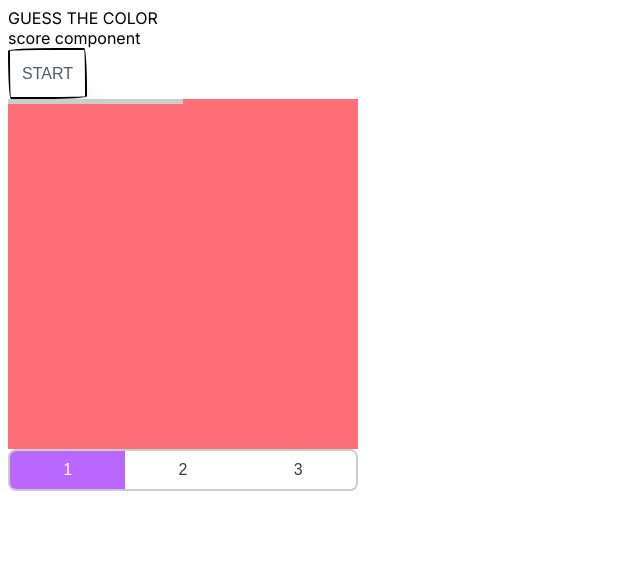
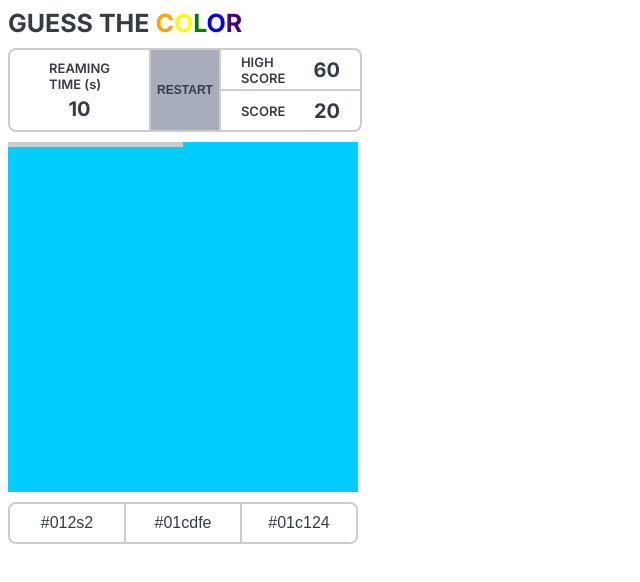
Before and after one commit to niltonc/color-game, a Next.js app: page / in a window 1280 px wide. Shown: the top 582 px of the page, without its empty margins (0-640 px from the left). Built offline with nearby package versions, Linux system fonts and the light colour scheme.

Commit message:
feat: layout structure

```diff
--- a/src/app/layout.tsx
+++ b/src/app/layout.tsx
@@ -1,9 +1,7 @@
 import { Inter } from 'next/font/google';
 
-const inter = Inter({
-  subsets: ['latin'],
-  display: 'swap'
-});
+const inter = Inter({ subsets: ['latin'] });
+
 export const metadata = {
   title: 'COLOR GAME',
   description: 'GUESS THE COLOR'
--- a/src/app/page.tsx
+++ b/src/app/page.tsx
@@ -3,38 +3,54 @@ import Button from '@/components/Button';
 import ColorSquare from '@/components/colorSquare';
 import { ButtonGroup } from '@/components/ButtonGroup';
 import { useState } from 'react';
+import PointControler from '@/components/score';
+import ColorfulTextComponent from '@/components/Title';
 
 export default function Home() {
-  const [selectedButton, setSelectedButton] = useState(1);
+  const [selectedButton, setSelectedButton] = useState(0);
 
   const handleButtonClick = (buttonIndex: React.SetStateAction<number>) => {
     setSelectedButton(buttonIndex);
   };
   return (
     <main>
-      GUESS THE COLOR
-      <div>score component</div>
-      <Button onClick={() => console.log('START DO JOGO')}>START</Button>
-      <ColorSquare color="#ff6f7a" progress={50} />
-      <div style={{ width: 350 }}>
+      {/* <Button onClick={() => console.log('START DO JOGO')}>START</Button> */}
+      <div
+        style={{
+          width: 350
+        }}
+      >
+        <ColorfulTextComponent />
+      </div>
+      <div style={{ width: 350, paddingBlock: 10 }}>
+        <PointControler
+          score="20"
+          highScore="60"
+          time="10"
+          onReset={() => console.log('reset')}
+        />
+      </div>
+      <ColorSquare color="#01cdfe" progress={50} />
+      <div style={{ width: 350, paddingBlock: 10 }}>
         <ButtonGroup.Root>
           <ButtonGroup.Item
             selected={selectedButton === 1}
             onClick={() => handleButtonClick(1)}
           >
-            1
+            #012s2
           </ButtonGroup.Item>
           <ButtonGroup.Item
+            blr
             selected={selectedButton === 2}
             onClick={() => handleButtonClick(2)}
           >
-            2
+            #01cdfe
           </ButtonGroup.Item>
           <ButtonGroup.Item
             selected={selectedButton === 3}
             onClick={() => handleButtonClick(3)}
           >
-            3
+            #01c124
           </ButtonGroup.Item>
         </ButtonGroup.Root>
       </div>
```
